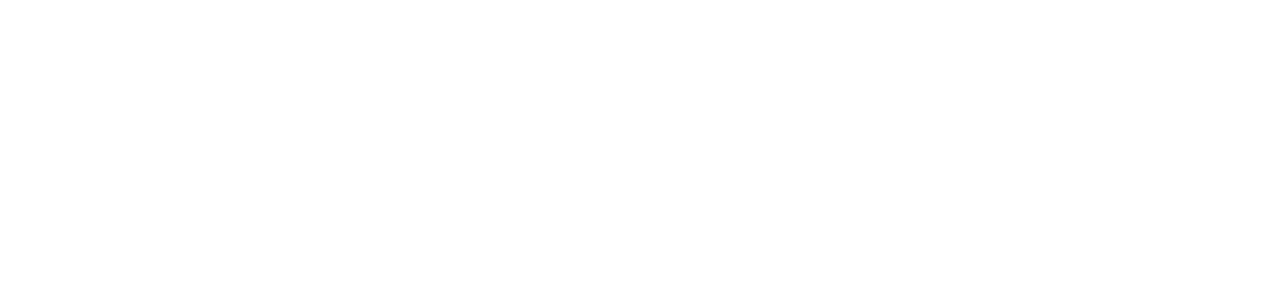
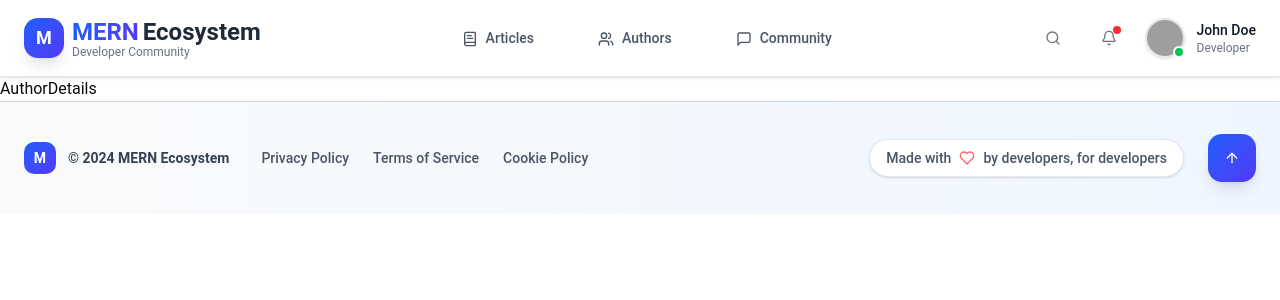
Before and after one commit to koushiktech2020/mern-ecosystem, a React (Vite) app: page /author/1 in a window 1280 px wide. Before the commit this address had no page. Shown: the top 300 px of the page. Built offline with nearby package versions, Linux system fonts and the light colour scheme; grey boxes are pictures that could not be loaded.

Commit message:
Author details page created

```diff
--- a/src/components/common/AllRoutes.tsx
+++ b/src/components/common/AllRoutes.tsx
@@ -4,6 +4,7 @@
 import Articles from "@/pages/Articles";
 import Authors from "@/pages/Authors";
 import ArticleDetails from "@/pages/ArticleDetails";
+import AuthorDetails from "@/pages/AuthorDetails";
 
 const AllRoutes = () => {
   return (
@@ -13,6 +14,7 @@
         <Route path="/articles" element={<Articles />} />
         <Route path="/authors" element={<Authors />} />
         <Route path="/article/:id" element={<ArticleDetails />} />
+        <Route path="/author/:id" element={<AuthorDetails />} />
         {/* <Route path="/about" element={<About />} /> */}
         {/* <Route path="*" element={<NotFound />} /> */}
       </Route>
--- /dev/null
+++ b/src/pages/AuthorDetails.tsx
@@ -0,0 +1,5 @@
+const AuthorDetails = () => {
+  return <div>AuthorDetails</div>;
+};
+
+export default AuthorDetails;
--- a/src/pages/Authors.tsx
+++ b/src/pages/Authors.tsx
@@ -522,7 +522,7 @@
                   size="lg"
                   className="w-full bg-gradient-to-r from-blue-600 to-indigo-600 hover:from-blue-700 hover:to-indigo-700 text-white font-semibold shadow-md hover:shadow-lg transition-all"
                 >
-                  <Link to="/authors">View Profile</Link>
+                  <Link to={`/author/${author.id}`}>View Profile</Link>
                 </Button>
               </div>
             </Card>
--- a/src/pages/Home.tsx
+++ b/src/pages/Home.tsx
@@ -609,7 +609,7 @@
                         size="lg"
                         className="w-full bg-gradient-to-r from-blue-600 to-indigo-600 hover:from-blue-700 hover:to-indigo-700 text-white font-semibold shadow-md hover:shadow-lg transition-all"
                       >
-                        <Link to="/authors">View Profile</Link>
+                        <Link to={`/author/${author.id}`}>View Profile</Link>
                       </Button>
                     </div>
                   </Card>
```
